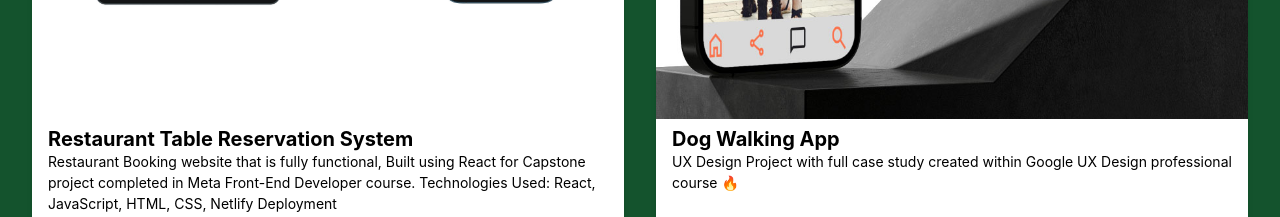
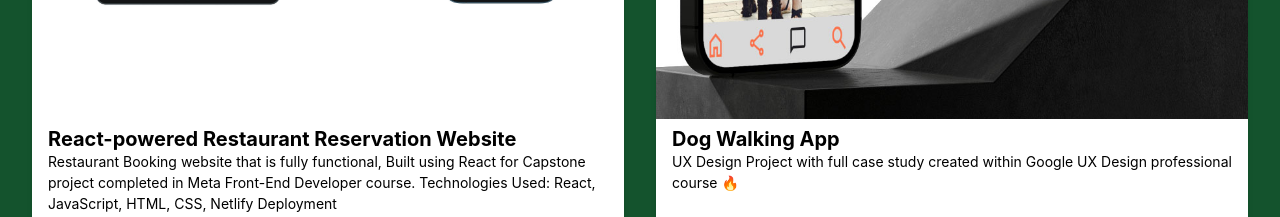
Before and after one commit to grnt7/React-Portfolio-DG, a React (Create React App) app: page / in a window 1280 px wide. Shown: the part 1380-1597 px from the top of the page. Built offline with nearby package versions, Linux system fonts and the light colour scheme.

Commit message:
Title update

```diff
--- a/src/components/ProjectsSection.js
+++ b/src/components/ProjectsSection.js
@@ -8,7 +8,7 @@ import Card from './Card';
 
 const projects = [
 	{
-		title: 'Restaurant Table Reservation System',
+		title: 'React-powered Restaurant Reservation Website',
         description:
             'Restaurant Booking website that is fully functional, Built using React for Capstone project completed in Meta Front-End Developer course. Technologies Used: React, JavaScript, HTML, CSS, Netlify Deployment ',
         getImageSrc: () => require('../images/Frame 1 (2) copy.jpg'),
```
